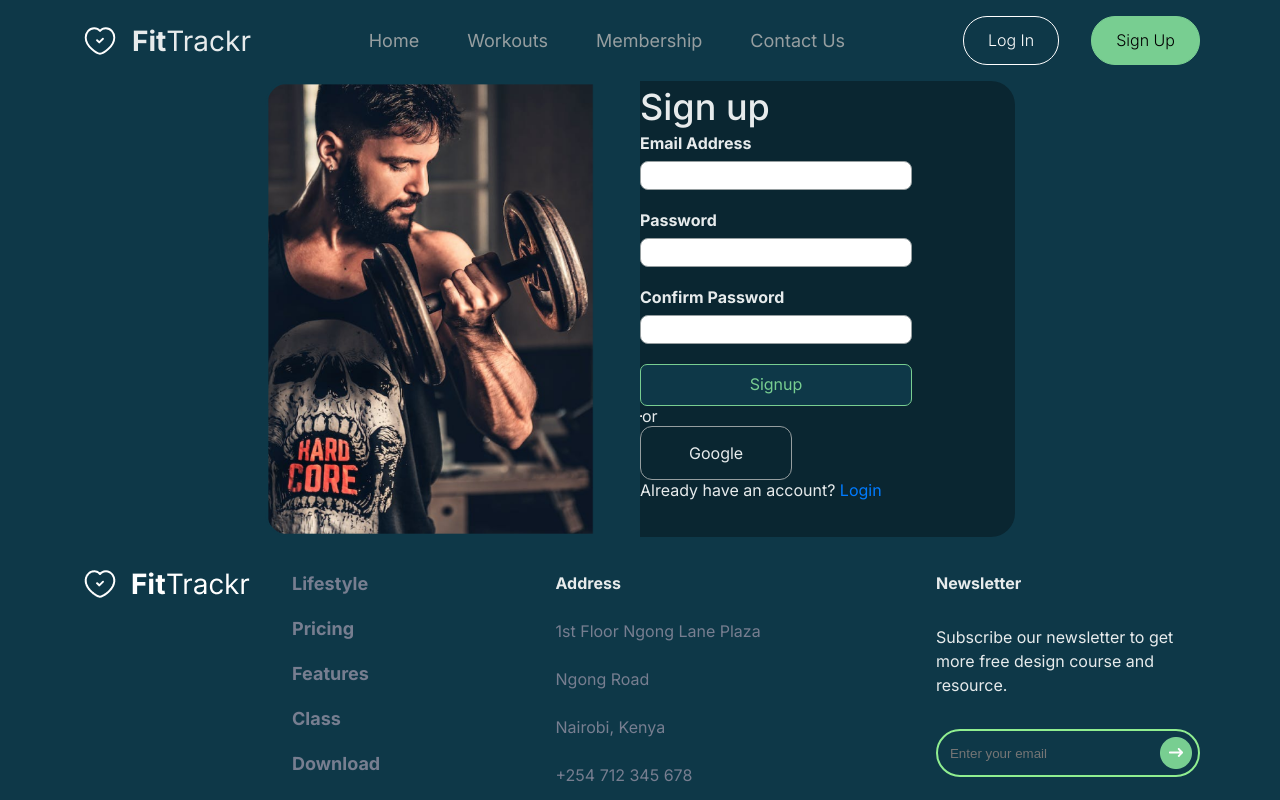
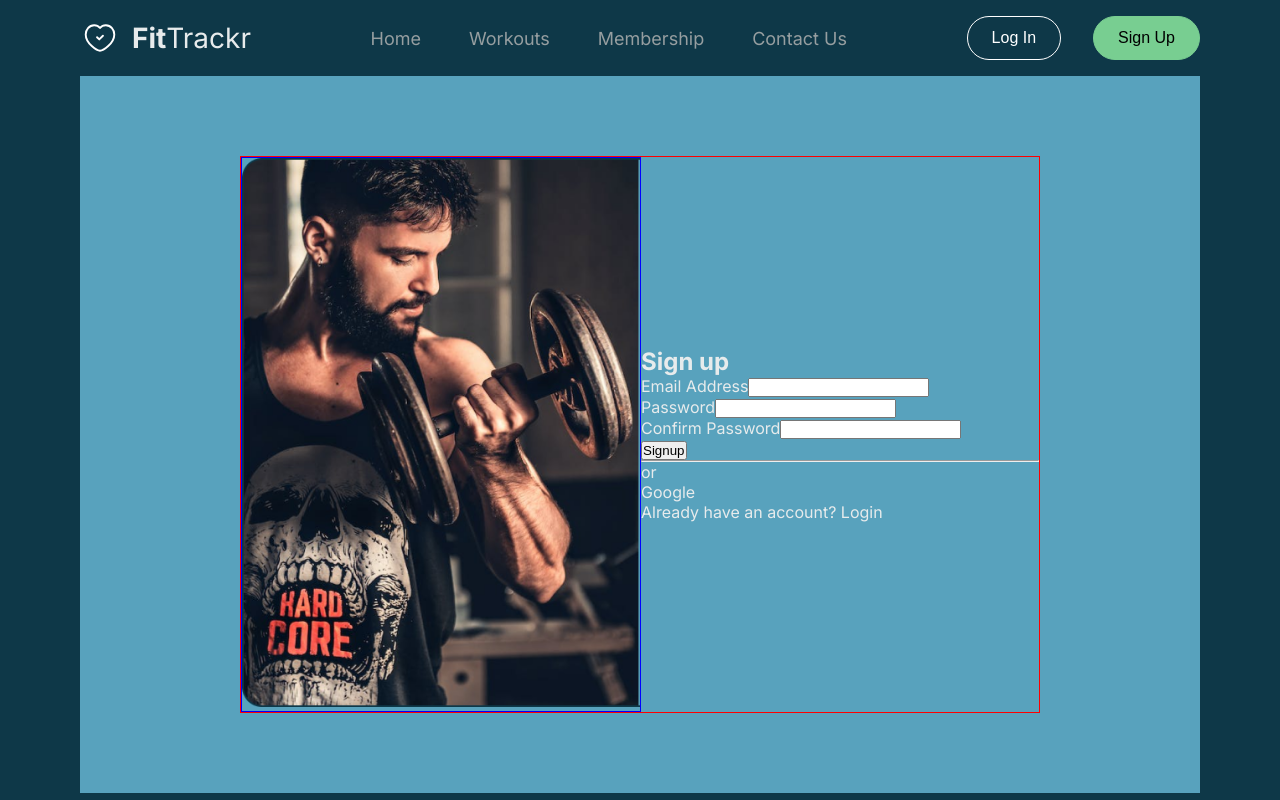
Before and after one commit to Ase020/fitTrackr-client, a React (Vite) app: page /signup in a window 1280 px wide. Shown: the top 800 px of the page. Built offline with nearby package versions, Linux system fonts and the light colour scheme; a web font is replaced by a local one.

Commit message:
sign up refactor

```diff
--- a/src/assets/index.js
+++ b/src/assets/index.js
@@ -5,6 +5,15 @@ import facebook from "./facebook.png";
 import twitter from "./twitter.png";
 import instagram from "./instagram.png";
 import dribbble from "./dribbble.png";
-import signUp from "./signup image.png"
+import signUp from "./signup-image.png";
 
-export { logo, footerLogo, enterEmail, facebook, twitter, instagram, dribbble, signUp};
+export {
+  logo,
+  footerLogo,
+  enterEmail,
+  facebook,
+  twitter,
+  instagram,
+  dribbble,
+  signUp,
+};
--- a/src/pages/signup/Signup.css
+++ b/src/pages/signup/Signup.css
@@ -1,9 +1,34 @@
-.container {
+.signup-container {
   display: flex;
   justify-content: center;
   align-items: center;
+  padding: 80px 0;
+  background: #58a2bd;
 }
 
+.signup-wrapper {
+  display: flex;
+  align-items: center;
+  justify-content: center;
+  border: 1px solid red;
+}
+
+.image-container {
+  border: 1px solid blue;
+  flex: 1;
+}
+
+.signup-image-container-image {
+  width: 100%;
+  height: 100%;
+  object-fit: cover;
+}
+
+.form-container {
+  flex: 1;
+}
+
+/*
 .image-container {
   width: 375px;
   height: 456px;
@@ -12,9 +37,9 @@
   flex-direction: column-reverse;
   align-items: flex-end;
   border-radius: 24px 0px 0px 24px;
-    border-top: 2px solid var(--primary-700, #0E3848);
-    border-bottom: 2px solid var(--primary-700, #0E3848);
-    border-left: 2px solid var(--primary-700, #0E3848);
+  border-top: 2px solid var(--primary-700, #0e3848);
+  border-bottom: 2px solid var(--primary-700, #0e3848);
+  border-left: 2px solid var(--primary-700, #0e3848);
   background: url("../../assets/signup image.png");
   background-size: contain;
   background-repeat: no-repeat;
@@ -31,12 +56,12 @@ background: var(--primary-700, #0a2631);
 }
 
 h2 {
-    color: var(--neutral-100, #E7EBEC);
+  color: var(--neutral-100, #e7ebec);
   font-family: Inter;
   font-size: 36px;
   font-style: normal;
   font-weight: 500;
-    line-height: 145.023%; /* 81.213px */
+  line-height: 145.023%;
 }
 
 form {
@@ -64,30 +89,30 @@ input {
   align-items: center;
   gap: 10px;
   border-radius: 8px;
-    border: 1px solid var(--neutral-400, #969EA0);
+  border: 1px solid var(--neutral-400, #969ea0);
 }
 
 button {
-    color: #78CE91;
-    background-color: #0E3848;
+  color: #78ce91;
+  background-color: #0e3848;
   font-family: Inter;
   font-size: 16px;
   font-style: normal;
   font-weight: 400;
-    line-height: 145.023%; /* 23.204px */
+  line-height: 145.023%;
   display: flex;
   padding: 8px 107px;
   justify-content: center;
   align-items: center;
   gap: 24px;
   border-radius: 7px;
-    border: 1px solid var(--signup-color, #78CE91);
+  border: 1px solid var(--signup-color, #78ce91);
 }
 
 button:hover {
   cursor: pointer;
-    color: #0E3848;
-    background-color: #007BFF;
+  color: #0e3848;
+  background-color: #007bff;
   border-color: #051a23;
 }
 
@@ -111,7 +136,7 @@ button:hover {
   align-items: center;
   gap: 10px;
   border-radius: 12px;
-    border: 1px solid var(--neutral-400, #969EA0);
+  border: 1px solid var(--neutral-400, #969ea0);
 }
 
 .google-signup p {
@@ -124,10 +149,10 @@ button:hover {
 }
 
 .login {
-    color: #007BFF;
+  color: #007bff;
   text-decoration: none;
 }
 
 .login:hover {
-    color: #78CE91;
-}
+  color: #78ce91;
+} */
--- a/src/pages/signup/Signup.jsx
+++ b/src/pages/signup/Signup.jsx
@@ -1,13 +1,18 @@
-import React from "react";
-// import { signUp } from "../../assets";
 import "./Signup.css";
+import { signUp } from "../../assets";
 
 const Signup = () => {
   return (
-    <div className="container">
+    <div className="signup-container">
+      <div className="signup-wrapper">
         <div className="image-container">
-        {/* <img src={signUp} alt="Signup-image" /> */}
+          <img
+            src={signUp}
+            alt="Signup-image"
+            className="signup-image-container-image"
+          />
         </div>
+
         <div className="form-container">
           <h2>Sign up</h2>
           <form>
@@ -21,7 +26,12 @@ const Signup = () => {
             </div>
             <div className="form-group">
               <label htmlFor="confirmPassword">Confirm Password</label>
-            <input type="password" id="confirmPassword" name="confirmPassword" required />
+              <input
+                type="password"
+                id="confirmPassword"
+                name="confirmPassword"
+                required
+              />
             </div>
             <button type="submit">Signup</button>
           </form>
@@ -33,7 +43,13 @@ const Signup = () => {
             <p>Google</p>
             {/* not forgetting the google identity */}
           </div>
-        <p>Already have an account? <a className="login" href="/login">Login</a></p>
+          <p>
+            Already have an account?{" "}
+            <a className="login" href="/login">
+              Login
+            </a>
+          </p>
+        </div>
       </div>
     </div>
   );
```
Also changed, not shown: src/App.jsx (line endings or trailing spaces), src/assets/signup-image.png (renamed from src/assets/signup image.png), src/components/index.js (line endings or trailing spaces), src/components/navbar/Navbar.jsx (line endings or trailing spaces), src/pages/home/Home.jsx (line endings or trailing spaces), src/pages/index.js (line endings or trailing spaces). Lines whose indentation alone changed are shown as unchanged.
